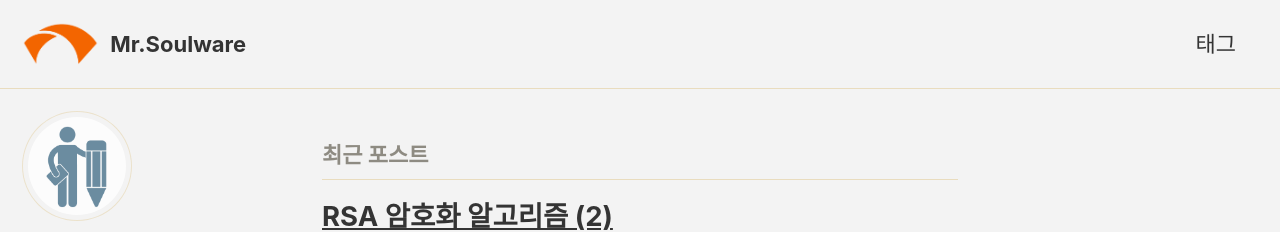
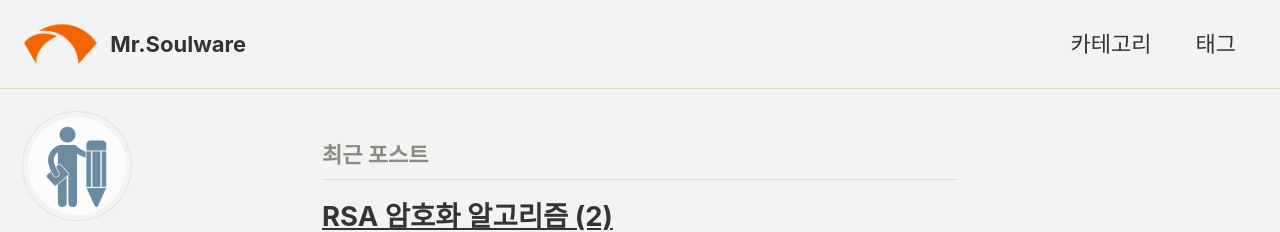
Before and after one commit to mrsoulware/mrsoulware.github.io, a Jekyll site: the page built from index.html, in a window 1280 px wide and 900 px high. Shown: the top 232 px of the window. Built offline with Jekyll 4.4.1, drawn with Linux system fonts in a browser that asks for light colours; cached includes are drawn as plain includes; nearby versions of some CDN libraries; the list of posts is cut into pages by our own code.

Commit message:
add category to main link

```diff
--- a/_data/navigation.yml
+++ b/_data/navigation.yml
@@ -10,5 +10,7 @@ main:
   #   url: /collection-archive/
   # - title: "Sitemap"
   #   url: /sitemap/
+  - title: "카테고리"
+    url: /categories/
   - title: "태그"
     url: /tags/
```
